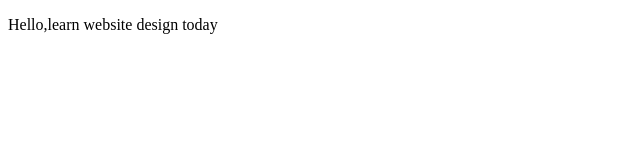
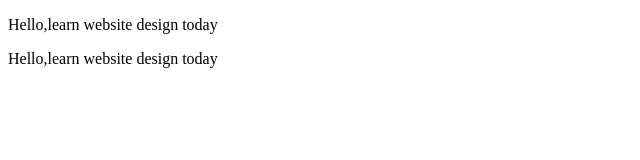
Before and after one commit to nav-link/HTML-New-Project, a plain HTML site: page index.html in a window 1280 px wide. Shown: the whole page, without its empty margins (0-640 px from the left). Drawn offline with Linux system fonts and the light colour scheme.

Commit message:
added a second paragraph in index.html

```diff
--- a/index.html
+++ b/index.html
@@ -7,5 +7,6 @@
 </head>
 <body>
     <p>Hello,learn website design today</p>
+    <p>Hello,learn website design today</p>
 </body>
 </html>
```
